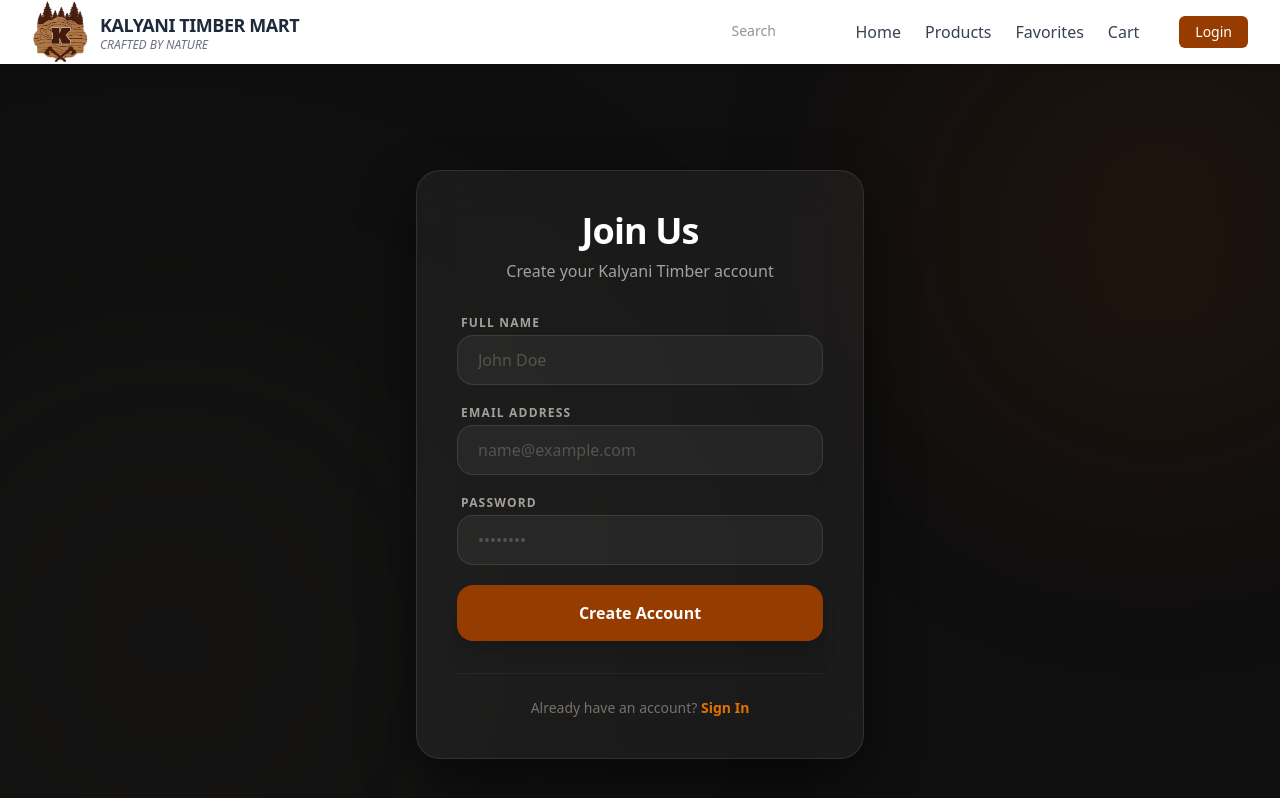
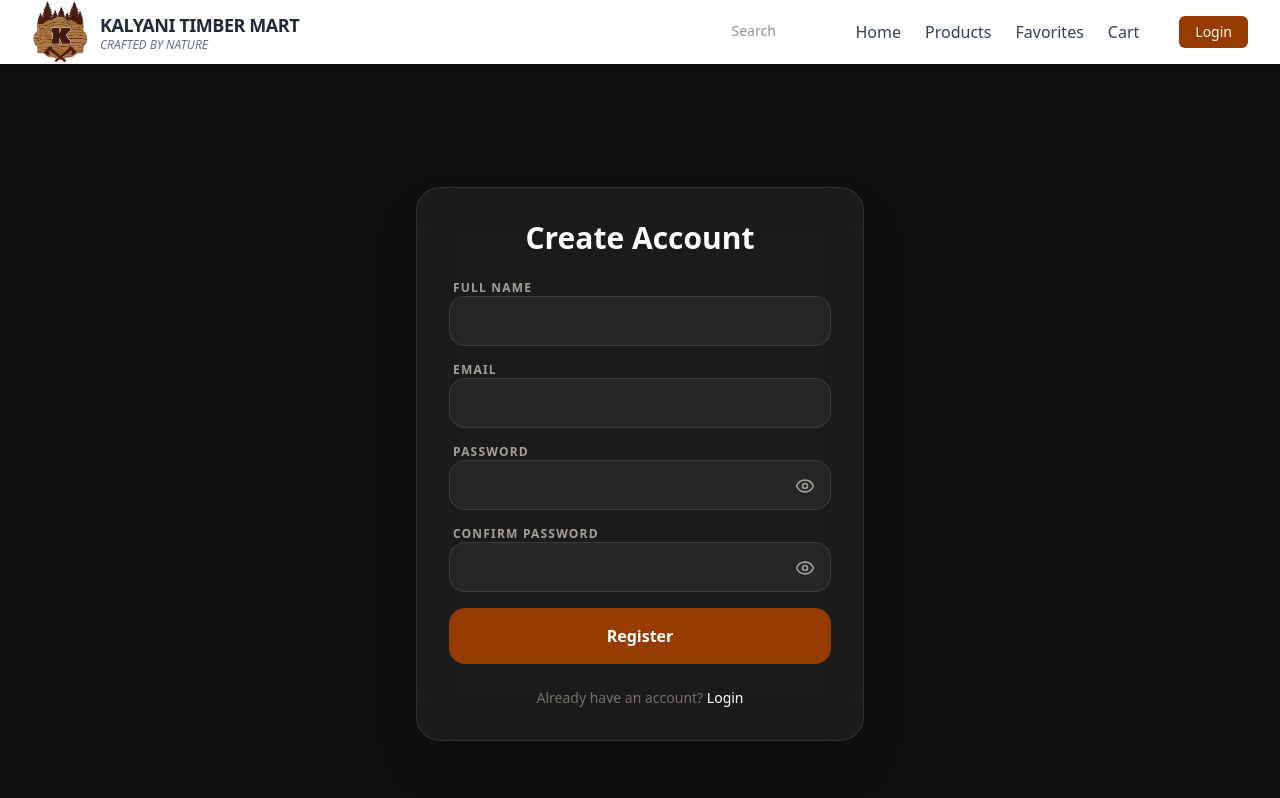
Before and after one commit to suja-l/KalyaniTimber, a React (Vite) app: page /register in a window 1280 px wide. Shown: the top 798 px of the page. Built offline with nearby package versions, Linux system fonts and the light colour scheme.

Commit message:
feat: enhance registration and password reset pages with confirm password functionality and show/hide password feature

```diff
--- a/src/Pages/LoginPage/RegisterPage.jsx
+++ b/src/Pages/LoginPage/RegisterPage.jsx
@@ -1,26 +1,41 @@
-// src/Pages/LoginPage/RegisterPage.jsx
-
 import React, { useState } from "react";
 import { useNavigate, Link } from "react-router-dom";
+import { Eye, EyeOff } from "lucide-react";
 
 export default function RegisterPage() {
   const [formData, setFormData] = useState({
     name: "",
     email: "",
     password: "",
-    role: "customer", // Default role for new sign-ups
+    confirmPassword: "",
+    role: "customer"
   });
+  const [showPassword, setShowPassword] = useState(false);
+  const [showConfirmPassword, setShowConfirmPassword] = useState(false);
   const [loading, setLoading] = useState(false);
   const navigate = useNavigate();
 
-  const handleSubmit = async (e) => {
+  const handleChange = (e) => {
+    setFormData({ ...formData, [e.target.name]: e.target.value });
+  };
+
+  const handleRegister = async (e) => {
     e.preventDefault();
+    if (formData.password !== formData.confirmPassword) {
+      return alert("Passwords do not match!");
+    }
+
     setLoading(true);
     try {
       const response = await fetch("http://localhost:5000/auth/register", {
         method: "POST",
         headers: { "Content-Type": "application/json" },
-        body: JSON.stringify(formData),
+        body: JSON.stringify({
+          name: formData.name,
+          email: formData.email,
+          password: formData.password,
+          role: formData.role
+        }),
       });
       const data = await response.json();
 
@@ -38,81 +53,64 @@ export default function RegisterPage() {
   };
 
   return (
-    <div className="min-h-screen flex items-center justify-center relative overflow-hidden bg-[#0f0f0f]">
-      {/* Cinematic Background Orbs */}
-      <div className="absolute top-[-10%] right-[-10%] w-[500px] h-[500px] bg-amber-900/20 rounded-full blur-[120px] animate-pulse"></div>
-      <div className="absolute bottom-[-10%] left-[-10%] w-[600px] h-[600px] bg-stone-800/30 rounded-full blur-[150px]"></div>
-
-      {/* Glassmorphism Register Card */}
-      <div className="relative w-full max-w-md mx-4 z-10">
-        <div className="bg-white/5 backdrop-blur-xl border border-white/10 p-10 rounded-3xl shadow-[0_20px_50px_rgba(0,0,0,0.5)]">
-          <div className="text-center mb-8">
-            <h2 className="text-4xl font-extrabold text-white tracking-tight mb-2">Join Us</h2>
-            <p className="text-stone-400 font-medium">Create your Kalyani Timber account</p>
+    <div className="min-h-screen flex items-center justify-center bg-[#0f0f0f] text-white">
+      <div className="w-full max-w-md p-8 bg-white/5 backdrop-blur-xl border border-white/10 rounded-3xl shadow-2xl">
+        <h2 className="text-3xl font-extrabold text-center mb-6">Create Account</h2>
+        <form onSubmit={handleRegister} className="space-y-4">
+          <div>
+            <label className="block text-xs font-semibold text-stone-400 uppercase tracking-widest ml-1">Full Name</label>
+            <input name="name" type="text" required className="w-full px-5 py-3 bg-white/5 border border-white/10 rounded-2xl outline-none focus:ring-2 focus:ring-amber-800" onChange={handleChange} />
+          </div>
+          <div>
+            <label className="block text-xs font-semibold text-stone-400 uppercase tracking-widest ml-1">Email</label>
+            <input name="email" type="email" required className="w-full px-5 py-3 bg-white/5 border border-white/10 rounded-2xl outline-none focus:ring-2 focus:ring-amber-800" onChange={handleChange} />
           </div>
 
-          <form onSubmit={handleSubmit} className="space-y-5">
-            <div className="space-y-1">
-              <label className="block text-xs font-semibold text-stone-400 uppercase tracking-widest ml-1">
-                Full Name
-              </label>
+          {/* Password Field */}
+          <div className="relative">
+            <label className="block text-xs font-semibold text-stone-400 uppercase tracking-widest ml-1">Password</label>
             <input
-                type="text"
+              name="password"
+              type={showPassword ? "text" : "password"}
               required
-                placeholder="John Doe"
-                className="w-full px-5 py-3 bg-white/5 border border-white/10 rounded-2xl text-white placeholder-stone-600 focus:ring-2 focus:ring-amber-800 transition-all outline-none"
-                onChange={(e) => setFormData({ ...formData, name: e.target.value })}
+              className="w-full px-5 py-3 bg-white/5 border border-white/10 rounded-2xl outline-none focus:ring-2 focus:ring-amber-800"
+              onChange={handleChange}
             />
+            <button
+              type="button"
+              className="absolute right-4 top-8 text-stone-400 hover:text-white"
+              onClick={() => setShowPassword(!showPassword)}
+            >
+              {showPassword ? <EyeOff size={20} /> : <Eye size={20} />}
+            </button>
           </div>
 
-            <div className="space-y-1">
-              <label className="block text-xs font-semibold text-stone-400 uppercase tracking-widest ml-1">
-                Email Address
-              </label>
+          {/* Confirm Password Field */}
+          <div className="relative">
+            <label className="block text-xs font-semibold text-stone-400 uppercase tracking-widest ml-1">Confirm Password</label>
             <input
-                type="email"
+              name="confirmPassword"
+              type={showConfirmPassword ? "text" : "password"}
               required
-                placeholder="name@example.com"
-                className="w-full px-5 py-3 bg-white/5 border border-white/10 rounded-2xl text-white placeholder-stone-600 focus:ring-2 focus:ring-amber-800 transition-all outline-none"
-                onChange={(e) => setFormData({ ...formData, email: e.target.value })}
+              className="w-full px-5 py-3 bg-white/5 border border-white/10 rounded-2xl outline-none focus:ring-2 focus:ring-amber-800"
+              onChange={handleChange}
             />
+            <button
+              type="button"
+              className="absolute right-4 top-8 text-stone-400 hover:text-white"
+              onClick={() => setShowConfirmPassword(!showConfirmPassword)}
+            >
+              {showConfirmPassword ? <EyeOff size={20} /> : <Eye size={20} />}
+            </button>
           </div>
 
-            <div className="space-y-1">
-              <label className="block text-xs font-semibold text-stone-400 uppercase tracking-widest ml-1">
-                Password
-              </label>
-              <input
-                type="password"
-                required
-                placeholder="••••••••"
-                className="w-full px-5 py-3 bg-white/5 border border-white/10 rounded-2xl text-white placeholder-stone-600 focus:ring-2 focus:ring-amber-800 transition-all outline-none"
-                onChange={(e) => setFormData({ ...formData, password: e.target.value })}
-              />
-            </div>
-
-            <button
-              type="submit"
-              disabled={loading}
-              className="w-full py-4 bg-amber-800 hover:bg-amber-700 disabled:bg-stone-800 text-white font-bold rounded-2xl shadow-xl transform transition active:scale-[0.98] flex justify-center items-center group mt-4"
-            >
-              {loading ? (
-                <div className="w-6 h-6 border-2 border-white/30 border-t-white rounded-full animate-spin"></div>
-              ) : (
-                "Create Account"
-              )}
+          <button type="submit" disabled={loading} className="w-full py-4 bg-amber-800 hover:bg-amber-700 font-bold rounded-2xl transition-all">
+            {loading ? "Creating Account..." : "Register"}
           </button>
         </form>
-
-          <div className="mt-8 pt-6 border-t border-white/5 text-center">
-            <p className="text-stone-500 text-sm">
-              Already have an account?{" "}
-              <Link to="/login" className="text-amber-600 hover:text-amber-500 font-bold transition">
-                Sign In
-              </Link>
+        <p className="mt-6 text-center text-stone-500 text-sm">
+          Already have an account? <Link to="/login" className="text-white hover:text-amber-500">Login</Link>
         </p>
-          </div>
-        </div>
       </div>
     </div>
   );
--- a/src/Pages/LoginPage/ResetPassword.jsx
+++ b/src/Pages/LoginPage/ResetPassword.jsx
@@ -1,25 +1,32 @@
 import React, { useState } from "react";
-import { useParams, useNavigate } from "react-router-dom"; //
+import { useParams, useNavigate } from "react-router-dom";
+import { Eye, EyeOff } from "lucide-react";
 
 export default function ResetPassword() {
-  const { token } = useParams(); //
-  const [newPassword, setNewPassword] = useState("");
+  const { token } = useParams();
+  const [password, setPassword] = useState("");
+  const [confirmPassword, setConfirmPassword] = useState("");
+  const [showPassword, setShowPassword] = useState(false);
   const [loading, setLoading] = useState(false);
-  const navigate = useNavigate(); //
+  const navigate = useNavigate();
 
   const handleReset = async (e) => {
     e.preventDefault();
+    if (password !== confirmPassword) {
+      return alert("Passwords do not match!");
+    }
+
     setLoading(true);
     try {
       const response = await fetch("http://localhost:5000/auth/reset-password-final", {
         method: "POST",
         headers: { "Content-Type": "application/json" },
-        body: JSON.stringify({ token, newPassword }),
+        body: JSON.stringify({ token, newPassword: password }),
       });
 
       if (response.ok) {
         alert("Password reset successful! Redirecting to login...");
-        navigate("/login"); //
+        navigate("/login");
       } else {
         const err = await response.json();
         alert(err);
@@ -33,21 +40,38 @@ export default function ResetPassword() {
 
   return (
     <div className="min-h-screen flex items-center justify-center bg-[#0f0f0f] text-white">
-      <div className="bg-white/5 backdrop-blur-xl border border-white/10 p-10 rounded-3xl w-full max-w-md">
-        <h2 className="text-3xl font-bold mb-6 text-center">New Password</h2>
+      <div className="w-full max-w-md p-10 bg-white/5 backdrop-blur-xl border border-white/10 rounded-3xl shadow-2xl">
+        <h2 className="text-3xl font-bold mb-6 text-center">Reset Password</h2>
         <form onSubmit={handleReset} className="space-y-6">
+
+          <div className="relative">
+            <label className="block text-xs font-semibold text-stone-400 uppercase tracking-widest ml-1">New Password</label>
             <input
-            type="password"
+              type={showPassword ? "text" : "password"}
               required
-            placeholder="Enter new password"
               className="w-full px-5 py-3 bg-white/5 border border-white/10 rounded-2xl outline-none focus:ring-2 focus:ring-amber-800"
-            onChange={(e) => setNewPassword(e.target.value)}
+              onChange={(e) => setPassword(e.target.value)}
             />
             <button
-            type="submit"
-            disabled={loading}
-            className="w-full py-4 bg-amber-800 hover:bg-amber-700 font-bold rounded-2xl transition-all"
+              type="button"
+              className="absolute right-4 top-8 text-stone-400"
+              onClick={() => setShowPassword(!showPassword)}
             >
+              {showPassword ? <EyeOff size={20} /> : <Eye size={20} />}
+            </button>
+          </div>
+
+          <div className="relative">
+            <label className="block text-xs font-semibold text-stone-400 uppercase tracking-widest ml-1">Confirm New Password</label>
+            <input
+              type={showPassword ? "text" : "password"}
+              required
+              className="w-full px-5 py-3 bg-white/5 border border-white/10 rounded-2xl outline-none focus:ring-2 focus:ring-amber-800"
+              onChange={(e) => setConfirmPassword(e.target.value)}
+            />
+          </div>
+
+          <button type="submit" disabled={loading} className="w-full py-4 bg-amber-800 hover:bg-amber-700 font-bold rounded-2xl transition-all">
             {loading ? "Updating..." : "Update Password"}
           </button>
         </form>
```
Also changed, not shown: 1 other file (tests, documents, lock files or other folders). Lines whose indentation alone changed are shown as unchanged.
